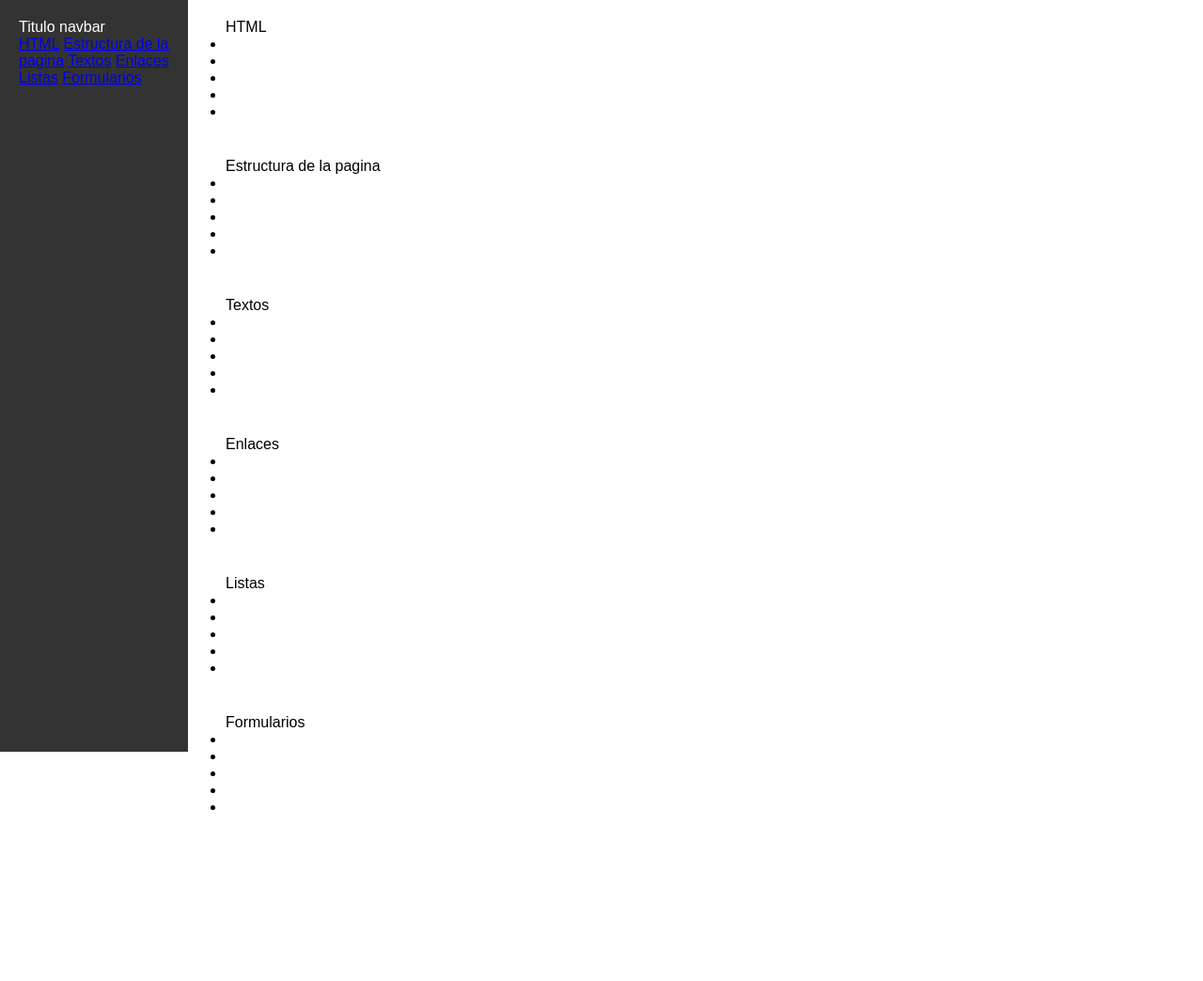
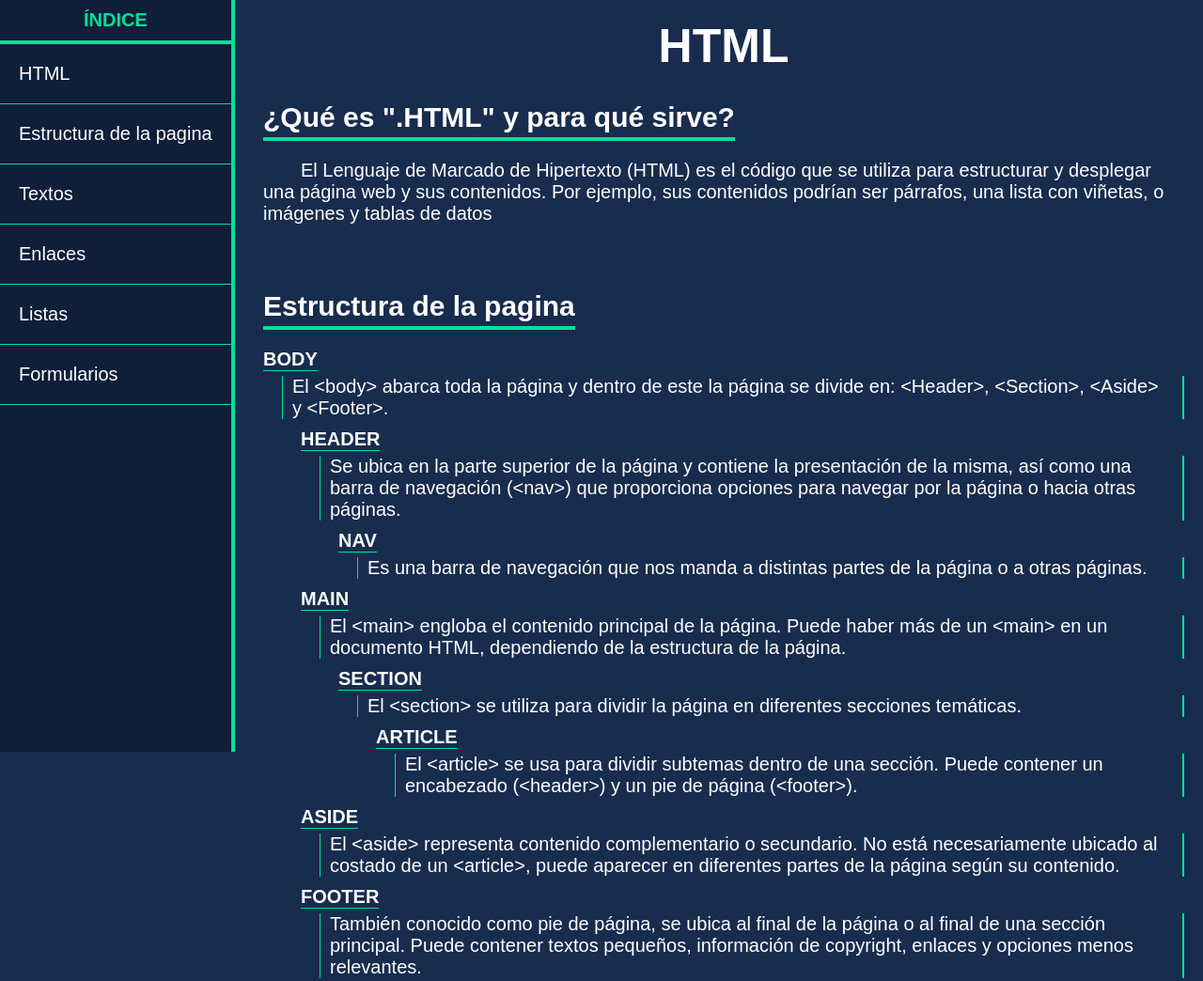
Before and after one commit to Schugu/ProyectoFinalFreeCodeCamp3, a plain HTML site: page index.html in a window 1280 px wide. Shown: the top 1044 px of the page at 94% size. Before the commit the page ends 888 px from the top, so only its background shows below. Drawn offline with Linux system fonts and the light colour scheme.

Commit message:
Primera parte hecha
En este commit le puse estilo a la página, y empecé a explayarme en el tema que elegí para crear la página.

```diff
--- a/index.html
+++ b/index.html
@@ -8,8 +8,8 @@
 </head>
 <body>
     <main id="main-doc">
-        <nav id="navbar">
-            <header>Titulo navbar</header>
+        <nav class="nav" id="navbar">
+            <header class="nav__header" id="header1"><h2 class="nav__header-h2">ÍNDICE</h2></header>
             <a class="nav-link" href="#html">HTML</a>
             <a class="nav-link" href="#estructura_de_la_pagina">Estructura de la pagina</a>
             <a class="nav-link" href="#textos">Textos</a>
@@ -19,31 +19,52 @@
         </nav>
 
         <section class="main-section" id="html">
-            <header id="header">HTML</header>
-            <p></p>
-            <p></p>
-            <code></code>
-            <ul>
-                <li></li>
-                <li></li>
-                <li></li>
-                <li></li>
-                <li></li>
-            </ul>
+            <header id="header2"><h1 class="html__header-h1">HTML</h1></header>
+            <h2 class="header__h2">¿Qué es ".HTML" y para qué sirve?</h2>
+            <p class="header__p">El Lenguaje de Marcado de Hipertexto (HTML) es el código que se utiliza para estructurar y desplegar una página web y sus contenidos. Por ejemplo, sus contenidos podrían ser párrafos, una lista con viñetas, o imágenes y tablas de datos</p>
         </section>
 
         <section class="main-section" id="estructura_de_la_pagina">
-            <header id="header">Estructura de la pagina</header>
-            <p></p>
-            <p></p>
-            <code></code>
-            <ul>
-                <li></li>
-                <li></li>
-                <li></li>
-                <li></li>
-                <li></li>
-            </ul>
+            <header id="header3"><h2 class="header__h2">Estructura de la pagina</h2></header>
+                <h3 class="titulos-listas">BODY</h3>
+                <p class="parrafos-listas">El &ltbody&gt abarca toda la página y dentro de este la página se divide en: <code>&ltHeader&gt, &ltSection&gt, &ltAside&gt y &ltFooter&gt.</code></p>
+                    <ul class="tipo-Lista">
+                        <li>
+                            <h3 class="titulos-listas">HEADER</h3>
+                            <p class="parrafos-listas">Se ubica en la parte superior de la página y contiene la presentación de la misma, así como una barra de navegación (&ltnav&gt) que proporciona opciones para navegar por la página o hacia otras páginas.</p>
+                            <ul class="tipo-Lista">
+                                <li>
+                                    <h4 class="titulos-listas">NAV</h4>
+                                    <p class="parrafos-listas">Es una barra de navegación que nos manda a distintas partes de la página o a otras páginas.</p>
+                                </li>
+                            </ul>
+                        </li>
+                        <li>
+                            <h3 class="titulos-listas">MAIN</h3>
+                            <p class="parrafos-listas">El &ltmain&gt engloba el contenido principal de la página. Puede haber más de un &ltmain&gt en un documento HTML, dependiendo de la estructura de la página.</p>
+                            <ul class="tipo-Lista">
+                                <li>
+                                    <h4 class="titulos-listas">SECTION</h4>
+                                    <p class="parrafos-listas">El &ltsection&gt se utiliza para dividir la página en diferentes secciones temáticas.</p>
+                                    <ul class="tipo-Lista">
+                                        <li>
+                                            <h4 class="titulos-listas">ARTICLE</h4>
+                                            <p class="parrafos-listas">El &ltarticle&gt se usa para dividir subtemas dentro de una sección. Puede contener un encabezado (&ltheader&gt) y un pie de página (&ltfooter&gt).</p>
+                                        </li>
+                                    </ul>
+                                </li>
+                            </ul>
+                        </li>
+                        <li>
+                            <h3 class="titulos-listas">ASIDE</h3>
+                            <p class="parrafos-listas">El &ltaside&gt representa contenido complementario o secundario. No está necesariamente ubicado al costado de un &ltarticle&gt, puede aparecer en diferentes partes de la página según su contenido.</p>
+                        </li>
+                        <li>
+                            <h3 class="titulos-listas">FOOTER</h3>
+                            <p class="parrafos-listas">También conocido como pie de página, se ubica al final de la página o al final de una sección principal. Puede contener textos pequeños, información de copyright, enlaces y opciones menos relevantes.</p>
+                        </li>
+                    </ul>
+                </div>
         </section>
 
         <section class="main-section" id="textos">
--- a/styles.css
+++ b/styles.css
@@ -3,28 +3,108 @@
     padding: 0;
     font-family: sans-serif;
     box-sizing: border-box;
+    font-size: 20px;
+    scroll-behavior: smooth;
 }
 
+body {
+    background: #182c4e;
+    color: #fff;
+}
+
+/* BARRA DE NAVEGACIÓN */
 #navbar {
     position: fixed;
     left: 0;
     top: 0;
     height: 100%;
-    width: 200px;
-    background-color: #333;
+    max-width: 250px;
+    background-color: #0f1e39;
+    display: flex;
+    flex-direction: column;
+
+    border-right: 4px solid #00e199;
+    overflow: auto;
+}
+.nav__header-h2 {
+    color: #00e199;
+    text-align: center;
+    padding: 10px;
+    border-bottom: 4px solid #00e199;
+}
+.nav-link {
+    text-decoration: none;
     color: white;
     padding: 20px;
-    display: none;
+    border-bottom: 1px solid #00e199;
+}
+.nav-link:hover{
+    background-color:  #182c4e;
+    text-shadow: 1px 1px 5px #00e199;
+}
+
+/* MAIN CONTENT*/
+.main-section {
+    margin-left: 260px;
+    padding: 20px;
+    list-style-position: inside;
+}
+
+.html__header-h1 {
+    text-align: center;
+    font-size: 50px;
+}
+
+.header__h2{
+    margin: 30px 0 20px 0;
+    font-size: 30px;
+    display: inline-block;
+    border-bottom: 4px solid #00e199;
+    padding-bottom: 4px;
+}
+.header__p {
+    text-indent: 40px;
+}
+
+/* ESTILO PARA LAS LISTAS */
+.titulos-listas {
+    margin-bottom: 5px;
+    border-bottom: 1px solid #00e199;
+    display: inline-block;
+
+}
+.parrafos-listas {
+    margin: 0 0 10px 20px;
+    border-left: 1px solid #00e199;
+    border-right: 2px solid #00e199;
+    padding: 0 20px 0 10px;
+    text-align: left;
+}
+
+.tipo-Lista {
+    margin-left: 20px;
+    list-style-type: none;
+    height: auto;
+}
+.tipo-Lista li {
+    margin-left: 10px;
+    padding-left: 10px;
 }
 
 
 
-@media screen and (min-width: 600px) {
+
+
+
+
+
+
+@media screen and (max-width: 700px) {
     #navbar {
-        display: block;
+        display: none;
     }
     .main-section {
-        margin-left: 220px;
+        margin-left: 0;
         padding: 20px;
     }
 }
```
